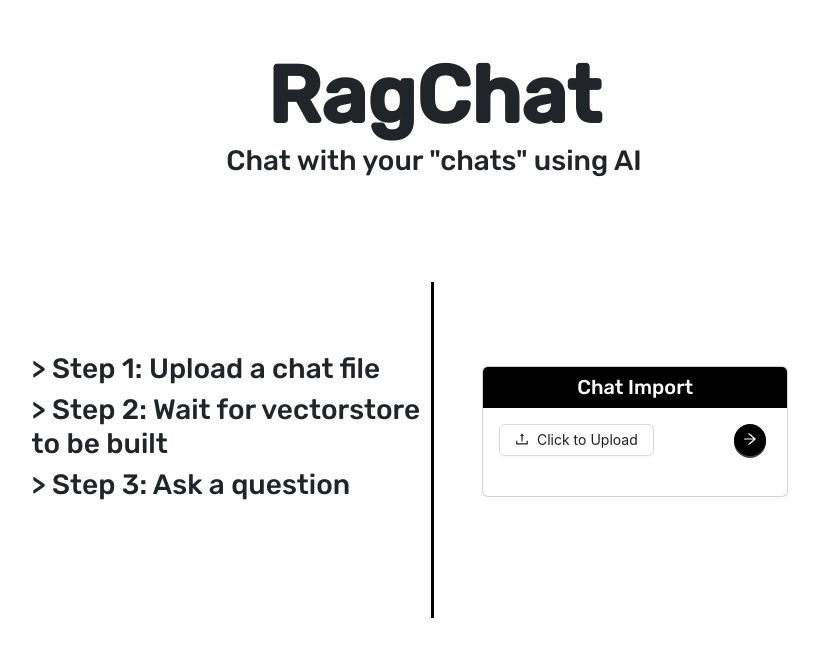
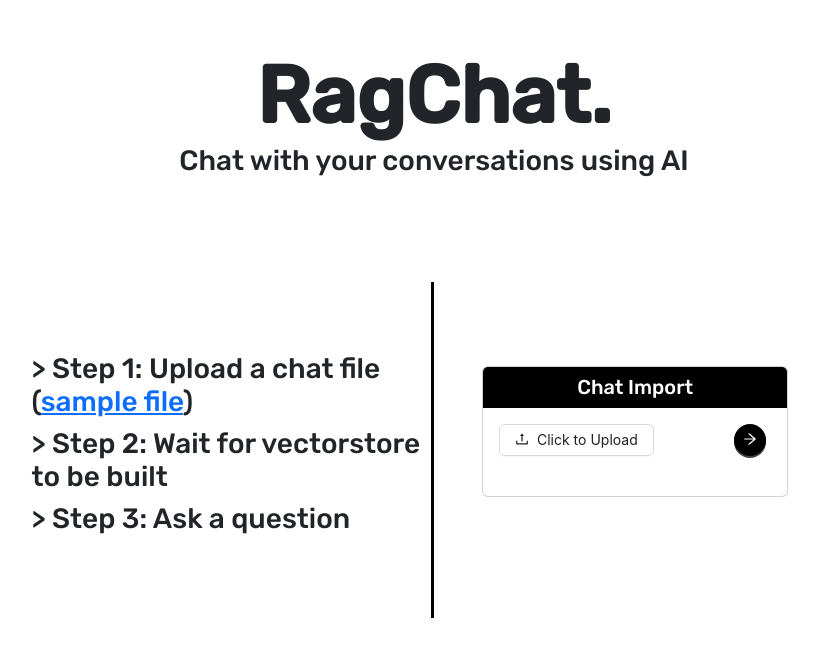
Before and after one commit to msavinash/chat-chat, a React (Create React App) app in the folder rag-chat-react/: page / in a window 1280 px wide. Shown: the top 656 px of the page, without its empty margins (206-1025 px from the left). Built offline with nearby package versions, Linux system fonts and the light colour scheme; what ldrs would draw is missing.

Commit message:
Added sample chat file

```diff
--- a/rag-chat-react/src/App.js
+++ b/rag-chat-react/src/App.js
@@ -28,9 +28,9 @@ const App = () => {
         <div align="center" style={{ fontFamily: "Rubik" }}>
           <div className="p-5">
             <h1 style={{ fontSize: "80px", margin: "auto" }}>
-              <strong>RagChat</strong>
+              <strong>RagChat.</strong>
             </h1>
-            <h3>Chat with your "chats" using AI</h3>
+            <h3>Chat with your conversations using AI</h3>
           </div>
 
           <AppBody />
--- a/rag-chat-react/src/AppBody.js
+++ b/rag-chat-react/src/AppBody.js
@@ -65,7 +65,16 @@ const AppBody = () => {
             style={{ padding: "70px 0" }}
             align="left"
           >
-            <h3>&gt; Step 1: Upload a chat file</h3>
+            <h3>
+              &gt; Step 1: Upload a chat file (
+              <a
+                href="https://gist.github.com/msavinash/935617450c8c35aae91d541d677dc737"
+                target="_blank"
+              >
+                sample file
+              </a>
+              )
+            </h3>
             <h3>&gt; Step 2: Wait for vectorstore to be built</h3>
             <h3>&gt; Step 3: Ask a question</h3>
           </div>
```
